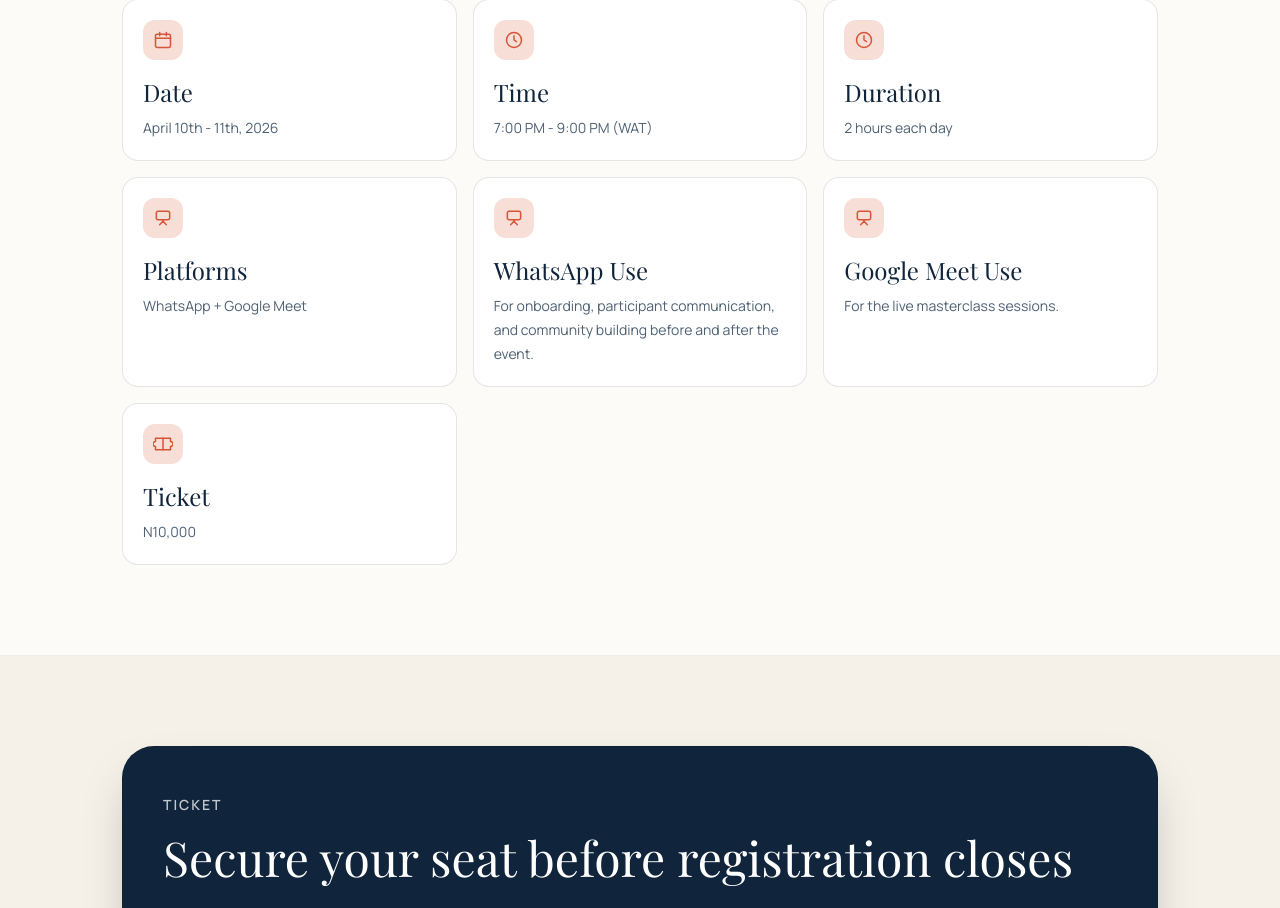
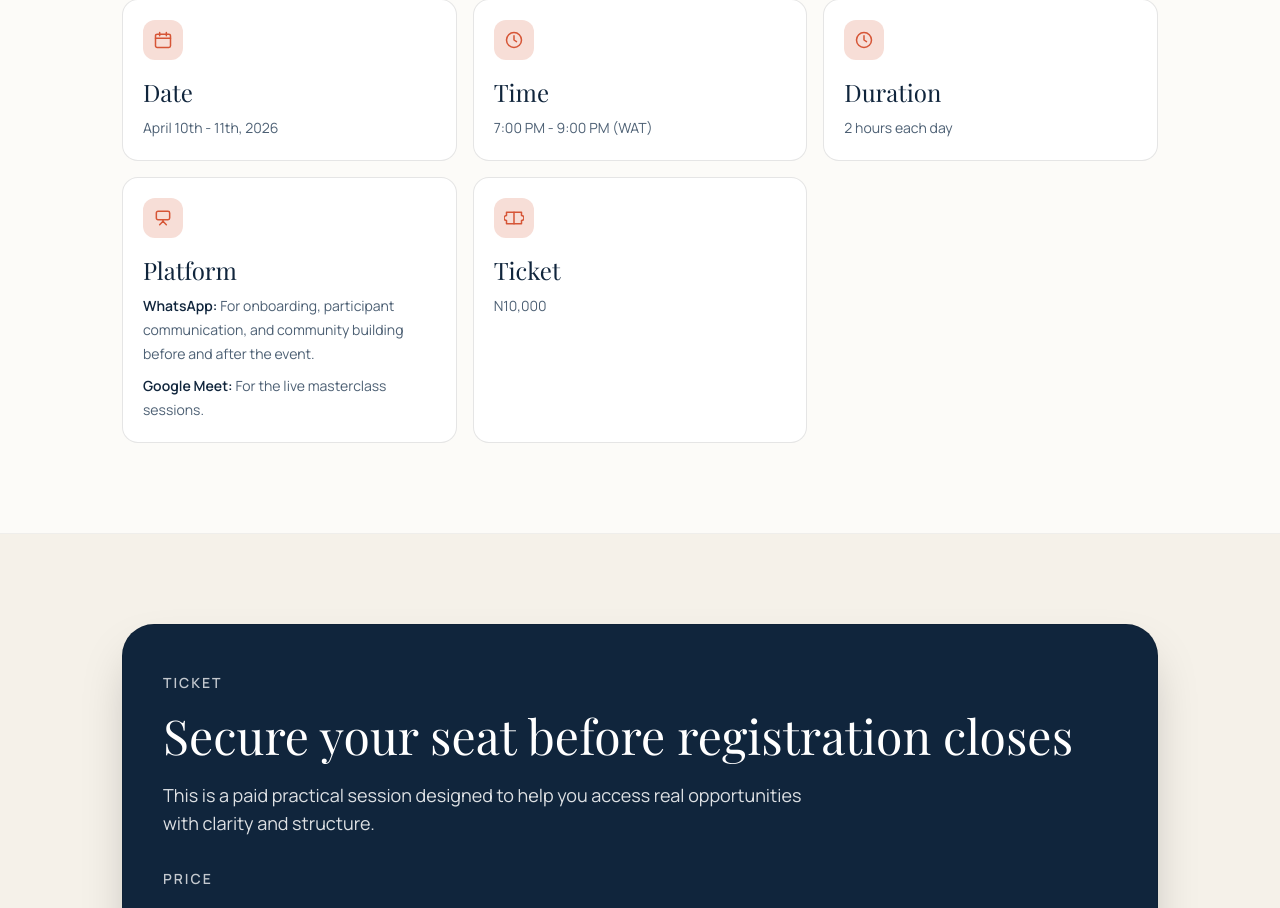
Before and after one commit to Jesusegun/beyond-borders, a Next.js app: page / in a window 1280 px wide. Shown: the part 3988-4896 px from the top of the page. Built offline with nearby package versions, Linux system fonts and the light colour scheme; no server answers; a web font is replaced by a local one.

Commit message:
platform

```diff
--- a/src/components/sections/EventDetailsSection.tsx
+++ b/src/components/sections/EventDetailsSection.tsx
@@ -20,18 +20,11 @@
     icon: ClockIcon,
   },
   {
-    title: "Platforms",
-    value: "WhatsApp + Google Meet",
-    icon: PlatformIcon,
-  },
-  {
-    title: "WhatsApp Use",
-    value: EVENT_CONTENT.platform.whatsapp,
-    icon: PlatformIcon,
-  },
-  {
-    title: "Google Meet Use",
-    value: EVENT_CONTENT.platform.googleMeet,
+    title: "Platform",
+    lines: [
+      { label: "WhatsApp", value: EVENT_CONTENT.platform.whatsapp },
+      { label: "Google Meet", value: EVENT_CONTENT.platform.googleMeet },
+    ],
     icon: PlatformIcon,
   },
   {
@@ -58,7 +51,17 @@
                 <item.icon className="h-5 w-5 text-[var(--color-accent)]" />
               </div>
               <h3 className="mt-4 font-display text-2xl text-[var(--color-primary)]">{item.title}</h3>
-              <p className="mt-2 text-sm leading-6 text-[var(--color-muted)]">{item.value}</p>
+              {item.lines ? (
+                <div className="mt-2 space-y-2">
+                  {item.lines.map((line) => (
+                    <p key={line.label} className="text-sm leading-6 text-[var(--color-muted)]">
+                      <span className="font-semibold text-[var(--color-primary)]">{line.label}:</span> {line.value}
+                    </p>
+                  ))}
+                </div>
+              ) : (
+                <p className="mt-2 text-sm leading-6 text-[var(--color-muted)]">{item.value}</p>
+              )}
             </article>
           ))}
         </div>
```
